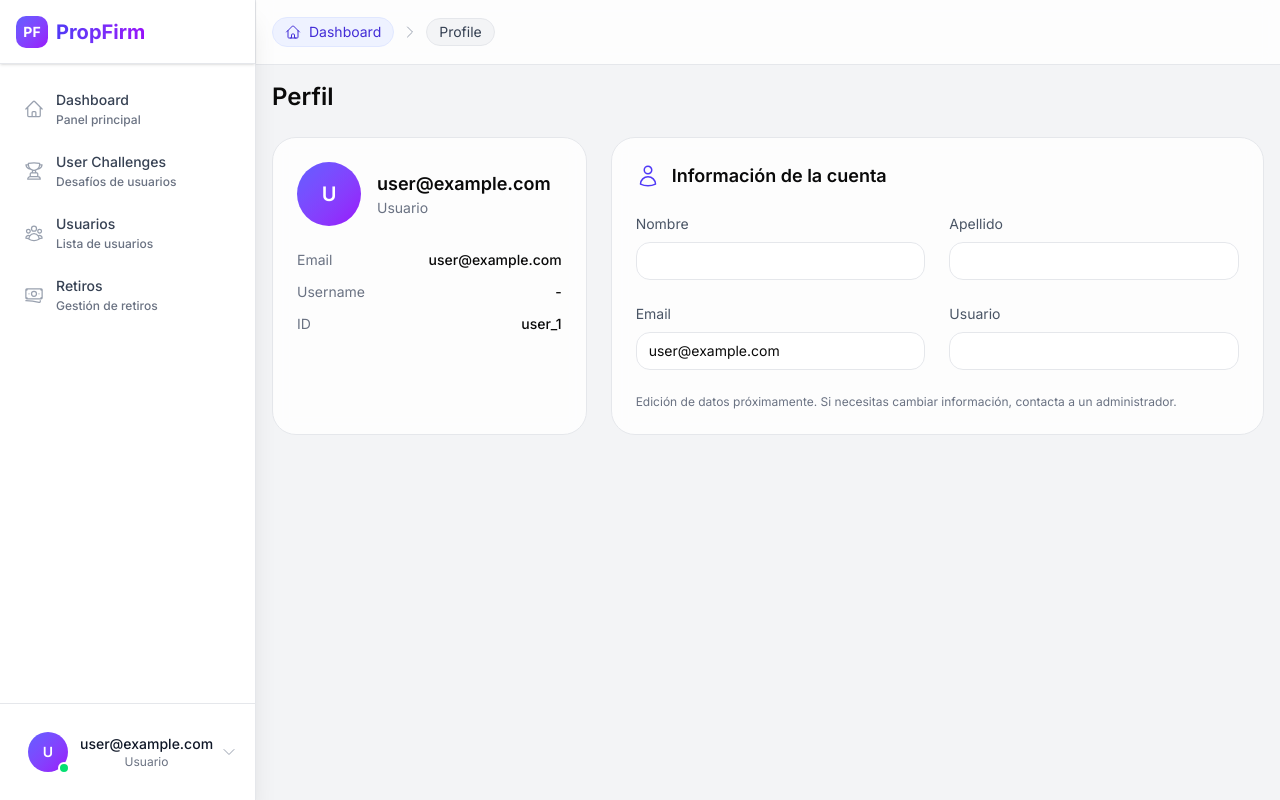
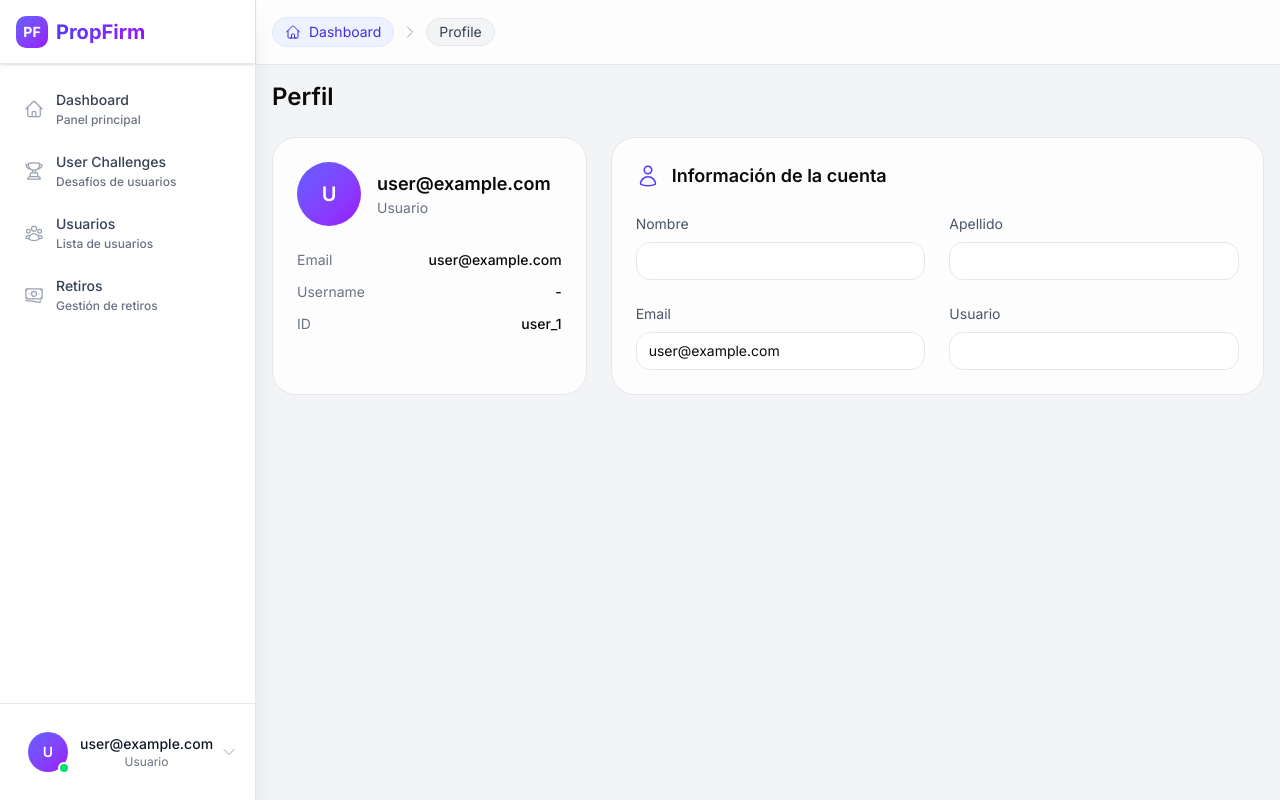
Before and after one commit to EliteCodeDev/propfirmadmin, a Next.js app: page /profile in a window 1280 px wide. Built offline with nearby package versions, Linux system fonts and the light colour scheme; no server answers; sample sign-in values are in the browser's storage.

Commit message:
ivan presentame a la ibeth reconchadetulaif

```diff
--- a/src/app/profile/page.tsx
+++ b/src/app/profile/page.tsx
@@ -90,10 +90,6 @@ function ProfileInner() {
                 <input disabled value={user?.username ?? ""} className="px-3 py-2 rounded-xl border border-gray-200 dark:border-gray-700 bg-white/90 dark:bg-gray-900/30" />
               </label>
             </div>
-
-            <div className="mt-6 text-xs text-gray-500">
-              Edición de datos próximamente. Si necesitas cambiar información, contacta a un administrador.
-            </div>
           </div>
         </div>
       </div>
```
